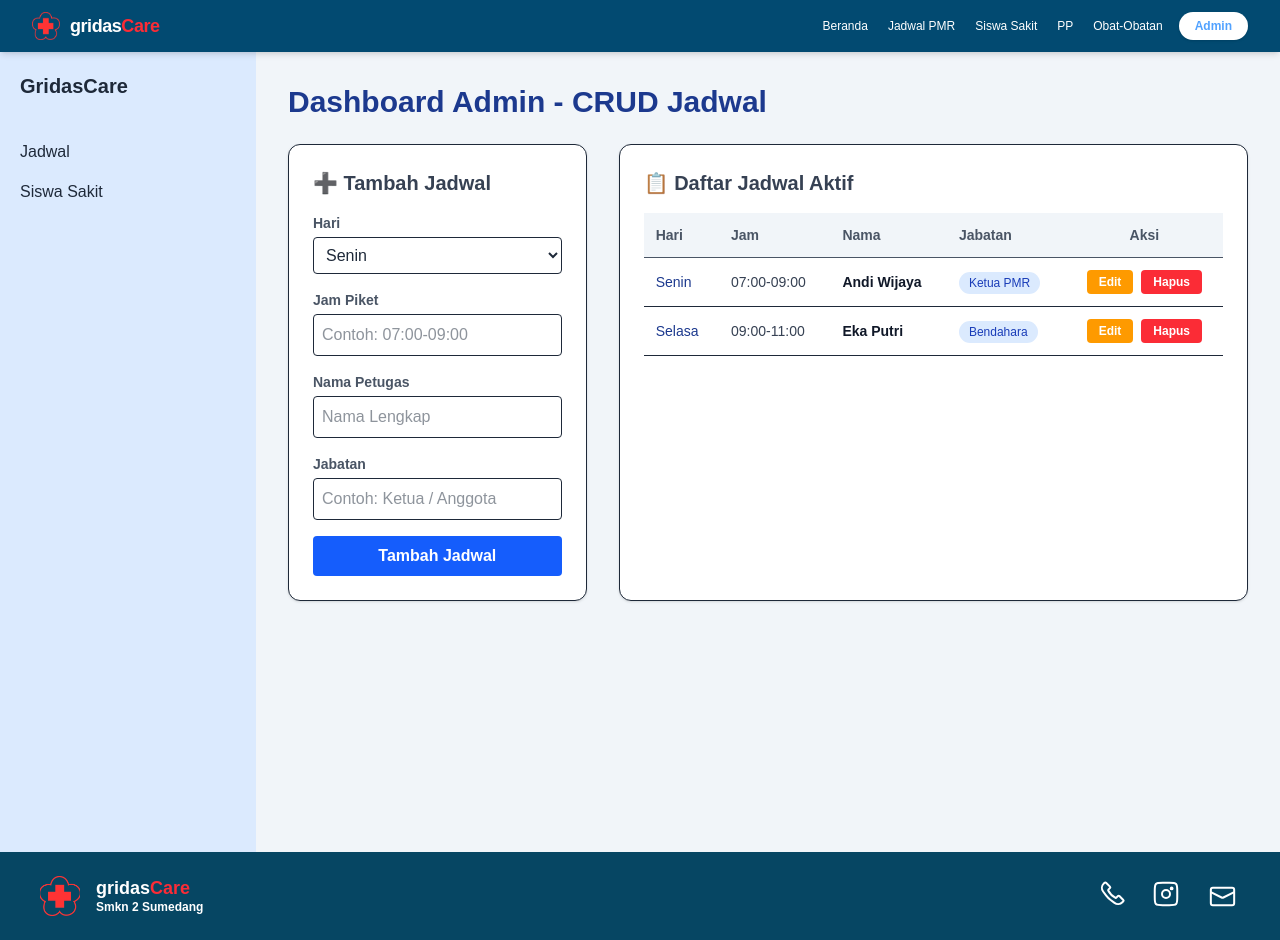
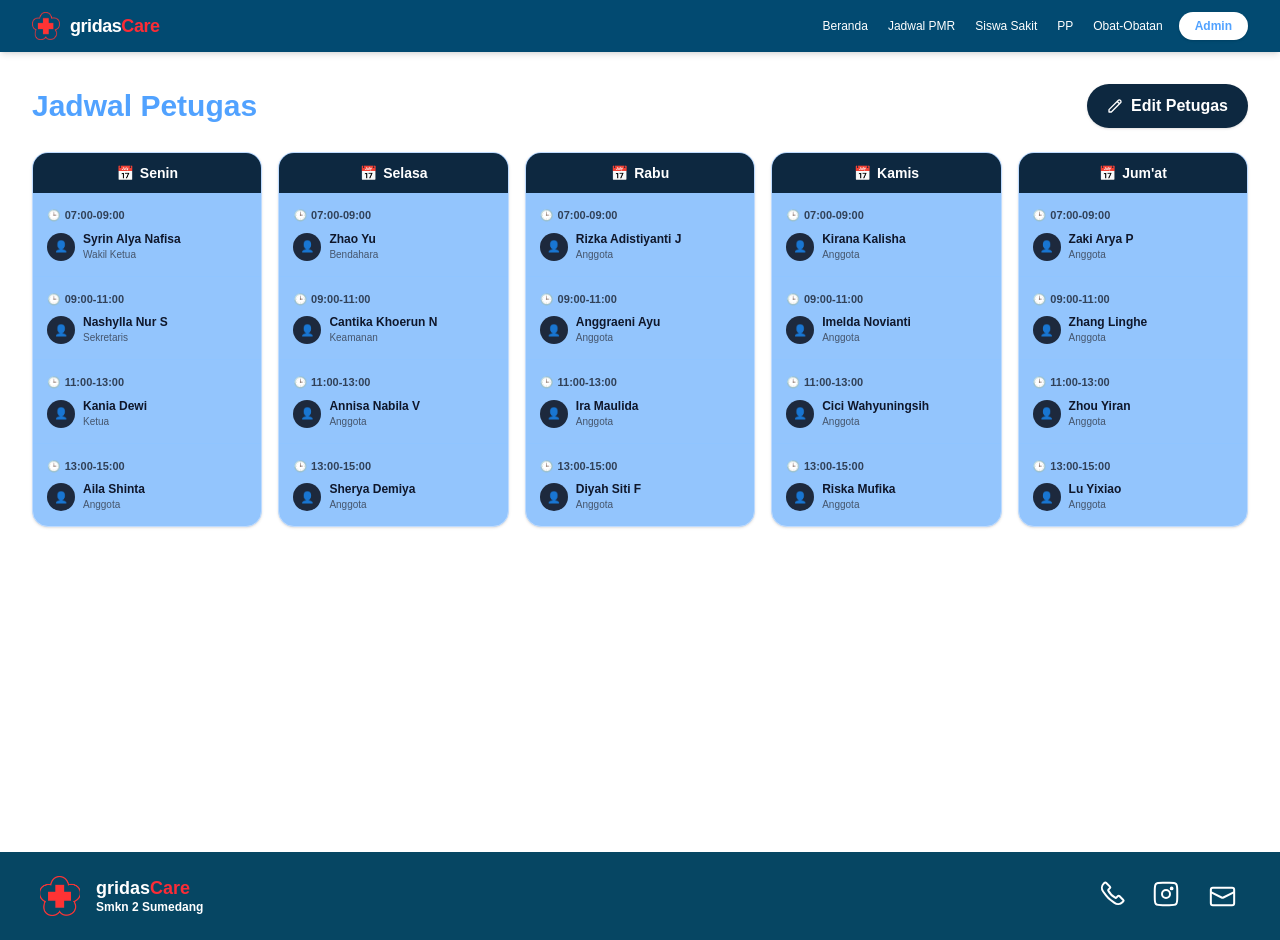
Before and after one commit to dewikaniiaa64-arch/gridasCare, a Next.js app: page /admin/jadwal in a window 1280 px wide. Built offline with nearby package versions, Linux system fonts and the light colour scheme.

Commit message:
perbaikan admin jadwal

```diff
--- a/app/admin/jadwal/page.tsx
+++ b/app/admin/jadwal/page.tsx
@@ -1,104 +1,311 @@
-"use client";
+'use client';
 
-import { useState } from "react";
-import SidebarAdmin from "@/app/components/Admin/Jadwal/SidebarAdmin";
-import JadwalTable from "@/app/components/Admin/Jadwal/JadwalTable";
-import FormJadwal from "@/app/components/Admin/Jadwal/FormJadwal";
+import { useState } from 'react';
 
-// 1. Definisikan tipe data item jadwal secara global di file ini
-export type JadwalItem = {
-  id: string;
-  hari: string;
-  jam: string;
+interface Petugas {
   nama: string;
   jabatan: string;
-};
+}
+
+interface SlotJadwal {
+  jam: string;
+  senin: Petugas;
+  selasa: Petugas;
+  rabu: Petugas;
+  kamis: Petugas;
+  jumat: Petugas;
+}
+
+
+const initialJadwalData: SlotJadwal[] = [
+  {
+    jam: '07:00-09:00',
+    senin: { nama: 'Syrin Alya Nafisa', jabatan: 'Wakil Ketua' },
+    selasa: { nama: 'Zhao Yu', jabatan: 'Bendahara' },
+    rabu: { nama: 'Rizka Adistiyanti J', jabatan: 'Anggota' },
+    kamis: { nama: 'Kirana Kalisha', jabatan: 'Anggota' },
+    jumat: { nama: 'Zaki Arya P', jabatan: 'Anggota' },
+  },
+  {
+    jam: '09:00-11:00',
+    senin: { nama: 'Nashylla Nur S', jabatan: 'Sekretaris' },
+    selasa: { nama: 'Cantika Khoerun N', jabatan: 'Keamanan' },
+    rabu: { nama: 'Anggraeni Ayu', jabatan: 'Anggota' },
+    kamis: { nama: 'Imelda Novianti', jabatan: 'Anggota' },
+    jumat: { nama: 'Zhang Linghe', jabatan: 'Anggota' },
+  },
+  {
+    jam: '11:00-13:00',
+    senin: { nama: 'Kania Dewi', jabatan: 'Ketua' },
+    selasa: { nama: 'Annisa Nabila V', jabatan: 'Anggota' },
+    rabu: { nama: 'Ira Maulida', jabatan: 'Anggota' },
+    kamis: { nama: 'Cici Wahyuningsih', jabatan: 'Anggota' },
+    jumat: { nama: 'Zhou Yiran', jabatan: 'Anggota' },
+  },
+  {
+    jam: '13:00-15:00',
+    senin: { nama: 'Aila Shinta', jabatan: 'Anggota' },
+    selasa: { nama: 'Sherya Demiya', jabatan: 'Anggota' },
+    rabu: { nama: 'Diyah Siti F', jabatan: 'Anggota' },
+    kamis: { nama: 'Riska Mufika', jabatan: 'Anggota' },
+    jumat: { nama: 'Lu Yixiao', jabatan: 'Anggota' },
+  },
+];
 
 export default function AdminJadwalPage() {
-  // State utama penampung list jadwal
-  const [jadwalList, setJadwalList] = useState<JadwalItem[]>([
-    { id: "1", hari: "Senin", jam: "07:00-09:00", nama: "Andi Wijaya", jabatan: "Ketua PMR" },
-    { id: "2", hari: "Selasa", jam: "09:00-11:00", nama: "Eka Putri", jabatan: "Bendahara" },
-  ]);
+  const [isModalOpen, setIsModalOpen] = useState(false);
 
-  // State menampung data yang sedang di-edit (jika tidak ada nilainya null)
-  const [editingItem, setEditingItem] = useState<JadwalItem | null>(null);
+  const [jadwalData, setJadwalData] = useState<SlotJadwal[]>(initialJadwalData);
+  const [formData, setFormData] = useState({
+    nama: '',
+    jabatan: 'Anggota',
+    hari: 'Senin',
+    jam: '07:00-09:00',
+  });
 
-  // Fungsi Create (Tambah) & Update (Simpan Perubahan)
-  const handleFormSubmit = (formData: { hari: string; jam: string; nama: string; jabatan: string }) => {
-    if (editingItem) {
-      // Aksi jika sedang mode EDIT
-      setJadwalList(
-        jadwalList.map((item) =>
-          item.id === editingItem.id ? { ...item, ...formData } : item
-        )
-      );
-      setEditingItem(null); // Keluar dari mode edit setelah simpan
-    } else {
-      // Aksi jika sedang mode TAMBAH
-      const newItem: JadwalItem = {
-        id: Date.now().toString(), // Bikin ID unik string berbasis waktu
-        ...formData,
-      };
-      setJadwalList([...jadwalList, newItem]);
+  const handleSimpan = (e: React.FormEvent) => {
+    e.preventDefault();
+
+    if (!formData.nama.trim()) {
+      alert('Nama petugas wajib diisi!');
+      return;
     }
-  };
 
-  // Fungsi Hapus Data
-  const handleDelete = (id: string) => {
-    if (confirm("Apakah kamu yakin ingin menghapus jadwal ini?")) {
-      setJadwalList(jadwalList.filter((item) => item.id !== id));
-    }
+    const dayKeyMap: Record<string, keyof Omit<SlotJadwal, 'jam'>> = {
+      Senin: 'senin',
+      Selasa: 'selasa',
+      Rabu: 'rabu',
+      Kamis: 'kamis',
+      "Jum'at": 'jumat',
+      Jumat: 'jumat',
+    };
+
+    const targetKey = dayKeyMap[formData.hari];
+
+    setJadwalData((prevJadwal) =>
+      prevJadwal.map((slot) => {
+        if (slot.jam === formData.jam) {
+          return {
+            ...slot,
+            [targetKey]: {
+              nama: formData.nama,
+              jabatan: formData.jabatan || 'Anggota',
+            },
+          };
+        }
+        return slot;
+      })
+    );
+
+    alert('Jadwal petugas berhasil diperbarui!');
+    setIsModalOpen(false);
+
+
+    setFormData((prev) => ({ ...prev, nama: '' }));
   };
 
   return (
-    <div className="flex min-h-screen bg-slate-100 text-gray-800">
-      {/* Sidebar Kiri */}
-      <SidebarAdmin />
+    <div className="flex flex-col min-h-screen bg-white font-inter">
+      <main className="flex-1 p-8 bg-white overflow-x-auto">
+        <div className="flex justify-between items-center mb-6">
+          <h2 className="text-3xl font-bold text-[#51A2FF]">
+            Jadwal Petugas
+          </h2>
+          <button
+            onClick={() => setIsModalOpen(true)}
+            className="bg-[#0D2840] text-white px-5 py-2.5 rounded-full font-semibold flex items-center gap-2 hover:bg-slate-800 transition shadow cursor-pointer"
+          >
+            <svg
+              xmlns="http://www.w3.org/2000/svg"
+              className="h-4 w-4"
+              fill="none"
+              viewBox="0 0 24 24"
+              stroke="currentColor"
+            >
+              <path
+                strokeLinecap="round"
+                strokeLinejoin="round"
+                strokeWidth={2}
+                d="M15.232 5.232l3.536 3.536m-2.036-5.036a2.5 2.5 0 113.536 3.536L6.5 21.036H3v-3.572L16.732 3.732z"
+              />
+            </svg>
+            Edit Petugas
+          </button>
+        </div>
 
-      {/* Konten Utama Dashboard Admin */}
-      <main className="flex-1 p-8">
-        <h1 className="text-3xl font-bold mb-6 text-blue-900">Dashboard Admin - CRUD Jadwal</h1>
+        {/* Grid 5 Kolom Utama (Senin - Jum'at) */}
+        <div className="grid grid-cols-5 gap-4 min-w-[800px]">
+          {[
+            { hari: 'Senin', key: 'senin' },
+            { hari: 'Selasa', key: 'selasa' },
+            { hari: 'Rabu', key: 'rabu' },
+            { hari: 'Kamis', key: 'kamis' },
+            { hari: "Jum'at", key: 'jumat' },
+          ].map((item) => (
+            <div
+              key={item.hari}
+              className="bg-[#93C5FD] rounded-2xl overflow-hidden shadow-sm flex flex-col border border-blue-200"
+            >
+              {/* Header Hari */}
+              <div className="bg-[#0D2840] text-white text-center py-2.5 font-bold text-sm flex items-center justify-center gap-1.5">
+                <span>📅</span> {item.hari}
+              </div>
 
-        <div className="grid grid-cols-1 lg:grid-cols-3 gap-8">
-          {/* KOLOM KIRI: Form Input (Tambah / Edit) */}
-          <div className="bg-white p-6 rounded-xl shadow border h-fit">
-            <h2 className="text-xl font-bold mb-4 text-gray-700">
-              {editingItem ? "🔄 Edit Jadwal" : "➕ Tambah Jadwal"}
-            </h2>
+              {/* List Card Petugas */}
+              <div className="flex flex-col divide-y divide-blue-300/60 flex-1">
+                {jadwalData.map((slot, idx) => {
+                  const petugas = slot[item.key as keyof SlotJadwal] as Petugas;
+                  return (
+                    <div
+                      key={idx}
+                      className="p-3.5 flex flex-col justify-between hover:bg-blue-300/40 transition-colors"
+                    >
+                      <div>
+                        {/* Jam Jaga */}
+                        <div className="flex items-center gap-1 text-[11px] font-semibold text-slate-700 mb-2">
+                          <span>🕒</span> {slot.jam}
+                        </div>
 
-            {/* FormJadwal Component */}
-            <FormJadwal
-              key={editingItem ? editingItem.id : "tambah"}
-              defaultValues={editingItem || undefined}
-              onSubmit={handleFormSubmit}
-              buttonText={editingItem ? "Simpan Perubahan" : "Tambah Jadwal"}
-            />
+                        {/* Profil Petugas */}
+                        <div className="flex items-center gap-2">
+                          <div className="w-7 h-7 rounded-full bg-slate-800 flex items-center justify-center text-white text-[11px] shrink-0">
+                            👤
+                          </div>
+                          <div>
+                            <p className="font-bold text-xs text-slate-900 leading-tight">
+                              {petugas.nama}
+                            </p>
+                            <p className="text-[10px] text-slate-600 font-medium">
+                              {petugas.jabatan}
+                            </p>
+                          </div>
+                        </div>
+                      </div>
+                    </div>
+                  );
+                })}
+              </div>
+            </div>
+          ))}
+        </div>
+      </main>
 
-            {/* Tombol tambahan khusus untuk membatalkan proses edit */}
-            {editingItem && (
-              <button
-                type="button"
-                onClick={() => setEditingItem(null)}
-                className="w-full mt-2 bg-gray-400 text-white p-2 rounded font-bold hover:bg-gray-500 transition"
+
+      {isModalOpen && (
+        <div className="fixed inset-0 bg-black/40 backdrop-blur-xs flex items-center justify-center z-50 p-4">
+          <div className="bg-white rounded-3xl p-6 w-full max-w-sm shadow-2xl relative border border-gray-100">
+            {/* Tombol Back */}
+            <button
+              onClick={() => setIsModalOpen(false)}
+              className="text-sky-500 hover:text-sky-700 mb-2 inline-block cursor-pointer"
+            >
+              <svg
+                xmlns="http://www.w3.org/2000/svg"
+                fill="none"
+                viewBox="0 0 24 24"
+                strokeWidth={2.5}
+                stroke="currentColor"
+                className="w-6 h-6"
               >
-                Batal Edit
-              </button>
-            )}
-          </div>
+                <path
+                  strokeLinecap="round"
+                  strokeLinejoin="round"
+                  d="M10.5 19.5 3 12m0 0 7.5-7.5M3 12h18"
+                />
+              </svg>
+            </button>
 
-          {/* KOLOM KANAN: Tabel Data Jadwal */}
-          <div className="lg:col-span-2 bg-white p-6 rounded-xl shadow border overflow-x-auto">
-            <h2 className="text-xl font-bold mb-4 text-gray-700">📋 Daftar Jadwal Aktif</h2>
+            <h3 className="text-center text-sky-500 font-bold text-lg mb-6">
+              Jadwal Petugas
+            </h3>
 
-            <JadwalTable
-              data={jadwalList}
-              onDelete={handleDelete}
-              onEdit={(item) => setEditingItem(item)}
-            />
+            {/* Form Input */}
+            <form onSubmit={handleSimpan} className="space-y-4">
+              <div>
+                <label className="block text-xs font-bold text-gray-700 mb-1">
+                  Nama:
+                </label>
+                <input
+                  type="text"
+                  placeholder="Nama"
+                  value={formData.nama}
+                  onChange={(e) =>
+                    setFormData({ ...formData, nama: e.target.value })
+                  }
+                  className="w-full px-3 py-2 text-xs border border-gray-300 rounded-md focus:outline-none focus:ring-1 focus:ring-sky-500 text-black"
+                  required
+                />
+              </div>
+
+              <div>
+                <label className="block text-xs font-bold text-gray-700 mb-1">
+                  Jabatan:
+                </label>
+                <select
+                  value={formData.jabatan}
+                  onChange={(e) =>
+                    setFormData({ ...formData, jabatan: e.target.value })
+                  }
+                  className="w-full px-3 py-2 text-xs border border-gray-300 rounded-md focus:outline-none focus:ring-1 focus:ring-sky-500 bg-white text-black"
+                >
+                  <option value="Ketua">Ketua</option>
+                  <option value="Wakil Ketua">Wakil Ketua</option>
+                  <option value="Sekretaris">Sekretaris</option>
+                  <option value="Bendahara">Bendahara</option>
+                  <option value="Keamanan">Keamanan</option>
+                  <option value="Anggota">Anggota</option>
+                </select>
+              </div>
+
+              <div>
+                <label className="block text-xs font-bold text-gray-700 mb-1">
+                  Hari:
+                </label>
+                <select
+                  value={formData.hari}
+                  onChange={(e) =>
+                    setFormData({ ...formData, hari: e.target.value })
+                  }
+                  className="w-full px-3 py-2 text-xs border border-gray-300 rounded-md focus:outline-none focus:ring-1 focus:ring-sky-500 bg-white text-black"
+                >
+                  <option value="Senin">Senin</option>
+                  <option value="Selasa">Selasa</option>
+                  <option value="Rabu">Rabu</option>
+                  <option value="Kamis">Kamis</option>
+                  <option value="Jum'at">Jum'at</option>
+                </select>
+              </div>
+
+              <div>
+                <label className="block text-xs font-bold text-gray-700 mb-1">
+                  Jam:
+                </label>
+                <select
+                  value={formData.jam}
+                  onChange={(e) =>
+                    setFormData({ ...formData, jam: e.target.value })
+                  }
+                  className="w-full px-3 py-2 text-xs border border-gray-300 rounded-md focus:outline-none focus:ring-1 focus:ring-sky-500 bg-white text-black"
+                >
+                  <option value="07:00-09:00">07:00-09:00</option>
+                  <option value="09:00-11:00">09:00-11:00</option>
+                  <option value="11:00-13:00">11:00-13:00</option>
+                  <option value="13:00-15:00">13:00-15:00</option>
+                </select>
+              </div>
+
+              <div className="pt-2 flex justify-center">
+                <button
+                  type="submit"
+                  className="bg-[#2563EB] text-white font-bold py-2 px-8 rounded-full text-xs hover:bg-blue-700 transition shadow-md active:scale-95 cursor-pointer"
+                >
+                  Simpan
+                </button>
+              </div>
+            </form>
           </div>
         </div>
-      </main>
+      )}
     </div>
   );
 }
```
